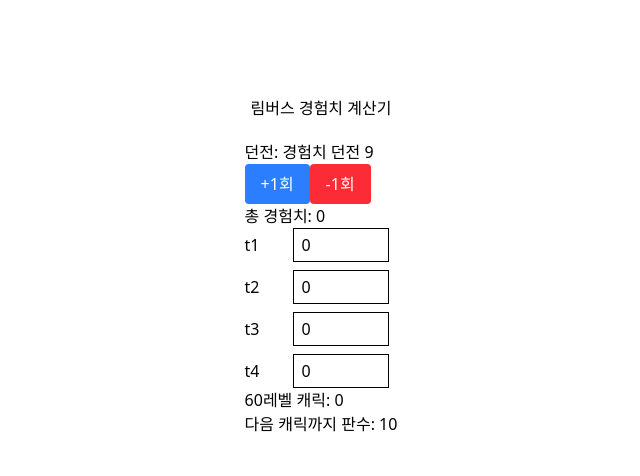
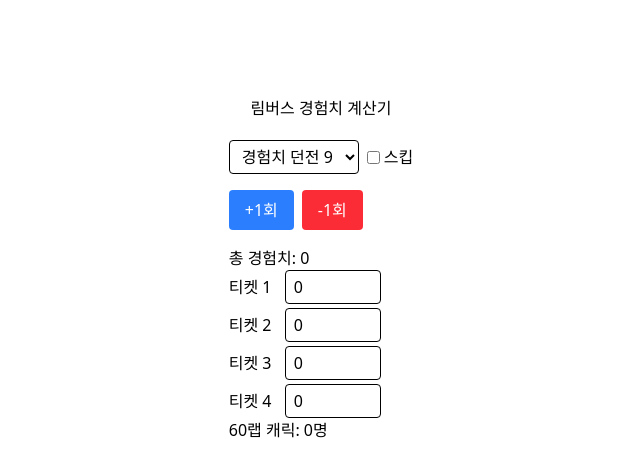
Before and after one commit to sangyun-hwang/subculture-tools, a Next.js app: page / in a window 1280 px wide. Shown: the top 476 px of the page, without its empty margins (319-959 px from the left). Built offline with nearby package versions, Linux system fonts and the light colour scheme.

Commit message:
[feat] 로직 완성

```diff
--- a/games/limbus-company/config.ts
+++ b/games/limbus-company/config.ts
@@ -1,4 +1,6 @@
-export const limbusCompany = {
+import { GameConfig } from "./exp/model/exp.types";
+
+export const limbusCompany: GameConfig = {
   id: "Limbus Company",
   name: '림버스 컴퍼니',
 
@@ -10,6 +12,13 @@ export const limbusCompany = {
       t4: 3000,
     },
 
+    ticketsName: {
+      t1: '티켓 1',
+      t2: '티켓 2',
+      t3: '티켓 3',
+      t4: '티켓 4',
+    },
+
     dungeons: {
       d9: {
         name: "경험치 던전 9",
@@ -19,6 +28,132 @@ export const limbusCompany = {
           t3: 6,
           t4: 6,
         },
+        skipReward: {
+          t1: 0,
+          t2: 9,
+          t3: 9,
+          t4: 9,
+        },
+      },
+      d8: {
+        name: "경험치 던전 8",
+        reward: {
+          t1: 0,
+          t2: 4,
+          t3: 2,
+          t4: 6,
+        },
+        skipReward: {
+          t1: 0,
+          t2: 6,
+          t3: 3,
+          t4: 9,
+        },
+      },
+      d7: {
+        name: "경험치 던전 7",
+        reward: {
+          t1: 0,
+          t2: 4,
+          t3: 4,
+          t4: 4,
+        },
+        skipReward: {
+          t1: 0,
+          t2: 6,
+          t3: 6,
+          t4: 6,
+        },
+      },
+      d6: {
+        name: "경험치 던전 6",
+        reward: {
+          t1: 0,
+          t2: 2,
+          t3: 2,
+          t4: 4,
+        },
+        skipReward: {
+          t1: 0,
+          t2: 3,
+          t3: 3,
+          t4: 6,
+        },
+      },
+      d5: {
+        name: "경험치 던전 5",
+        reward: {
+          t1: 0,
+          t2: 1,
+          t3: 6,
+          t4: 2,
+        },
+        skipReward: {
+          t1: 0,
+          t2: 2,
+          t3: 9,
+          t4: 3,
+        },
+      },
+      d4: {
+        name: "경험치 던전 4",
+        reward: {
+          t1: 0,
+          t2: 0,
+          t3: 4,
+          t4: 2,
+        },
+        skipReward: {
+          t1: 0,
+          t2: 0,
+          t3: 6,
+          t4: 3,
+        },
+      },
+      d3: {
+        name: "경험치 던전 3",
+        reward: {
+          t1: 0,
+          t2: 4,
+          t3: 4,
+          t4: 0,
+        },
+        skipReward: {
+          t1: 0,
+          t2: 6,
+          t3: 6,
+          t4: 0,
+        },
+      },
+      d2: {
+        name: "경험치 던전 2",
+        reward: {
+          t1: 0,
+          t2: 3,
+          t3: 3,
+          t4: 0,
+        },
+        skipReward: {
+          t1: 0,
+          t2: 5,
+          t3: 5,
+          t4: 0,
+        },
+      },
+      d1: {
+        name: "경험치 던전 1",
+        reward: {
+          t1: 6,
+          t2: 7,
+          t3: 0,
+          t4: 0,
+        },
+        skipReward: {
+          t1: 9,
+          t2: 11,
+          t3: 0,
+          t4: 0,
+        },
       },
     },
 
--- a/games/limbus-company/exp/model/exp.store.ts
+++ b/games/limbus-company/exp/model/exp.store.ts
@@ -1,13 +1,17 @@
 import { create } from 'zustand'
 import { persist, createJSONStorage } from 'zustand/middleware'
-import { Dungeon, Tickets } from './exp.types'
+import { EffectiveDungeon, Tickets } from './exp.types'
 import { applyDungeonReward } from './exp.utils'
 
 interface ExpState {
   tickets: Tickets
-  addDungeonRun: (dungeon: Dungeon, count?: number) => void
+  dungeonKey: string
+  isSkip: boolean
+  addDungeonRun: (dungeon: EffectiveDungeon, count?: number) => void
   setTicket: (type: keyof Tickets, value: number) => void
   reset: () => void
+  setDungeon: (key: string) => void
+  setSkip: (value: boolean) => void
 }
 
 export const useExpStore = create<ExpState>()(
@@ -19,6 +23,9 @@ export const useExpStore = create<ExpState>()(
         t3: 0,
         t4: 0,
       },
+
+      dungeonKey: "d9",
+      isSkip: false,
 
       addDungeonRun: (dungeon, count = 1) => {
         const newTickets = applyDungeonReward(
@@ -42,6 +49,10 @@ export const useExpStore = create<ExpState>()(
         set({
           tickets: { t1: 0, t2: 0, t3: 0, t4: 0 },
         }),
+
+      setDungeon: (key) => set({ dungeonKey: key }),
+
+      setSkip: (value) => set({ isSkip: value }),
     }),
     {
       name: 'exp-limbus',
--- a/games/limbus-company/exp/ui/ExpTool.tsx
+++ b/games/limbus-company/exp/ui/ExpTool.tsx
@@ -1,12 +1,21 @@
 'use client'
 
 import { useExpStore } from '../model/exp.store'
+import { Dungeon, EffectiveDungeon, ExpConfig } from '../model/exp.types'
 import { calculateExpSummary } from '../model/exp.utils'
 
-export function ExpTool({ config }: { config: any }) {
-  const { tickets, addDungeonRun, setTicket } = useExpStore()
+function getEffectiveDungeon(dungeon: Dungeon, isSkip: boolean): EffectiveDungeon {
+  return {
+    name: dungeon.name,
+    reward: isSkip ? dungeon.skipReward : dungeon.reward,
+  }
+}
 
-  const dungeon = config.dungeons.d9
+export function ExpTool({ config }: { config: ExpConfig }) {
+  const { tickets, addDungeonRun, setTicket, dungeonKey, setDungeon, isSkip, setSkip } = useExpStore()
+
+  const baseDungeon = config.dungeons[dungeonKey]
+  const dungeon = getEffectiveDungeon(baseDungeon, isSkip)
 
   const summary = calculateExpSummary({
     tickets,
@@ -17,33 +26,57 @@ export function ExpTool({ config }: { config: any }) {
 
   return (
     <div style={{ padding: 20 }}>
-      <h2>던전: {dungeon.name}</h2>
+      <div className="flex gap-2 items-center mb-4">
+        <select
+          name="dungeon"
+          value={dungeonKey}
+          onChange={(e) => setDungeon(e.target.value)}
+          className="border px-2 py-1 rounded"
+        >
+          {Object.entries(config.dungeons).map(([key, dungeon]) => (
+            <option key={key} value={key}>
+              {dungeon.name}
+            </option>
+          ))}
+        </select>
 
+        {/* 🔥 스킵 체크박스 */}
+        <label className="flex items-center gap-1">
+          <input
+            type="checkbox"
+            checked={isSkip}
+            onChange={(e) => setSkip(e.target.checked)}
+          />
+          스킵
+        </label>
+      </div>
+      <div className="flex gap-2 mb-4">
         <button
           className="bg-blue-500 text-white px-4 py-2 rounded"
           onClick={() => addDungeonRun(dungeon, 1)}>+1회</button>
         <button
           className="bg-red-500 text-white px-4 py-2 rounded"
           onClick={() => addDungeonRun(dungeon, -1)}>-1회</button>
+      </div>
+
 
       <div>총 경험치: {summary.totalExp}</div>
-      <div className="space-y-2">
+      <div className="space-y-1">
         {Object.entries(tickets).map(([type, value]) => (
           <div key={type} className="flex gap-2 items-center">
-            <span className="w-10">{type}</span>
+            <span className="w-12">{config.ticketsName[type as keyof typeof config.ticketsName]}</span>
             <input
               type="number"
               value={value}
               onChange={(e) =>
                 setTicket(type as any, Number(e.target.value))
               }
-              className="border px-2 py-1 w-24"
+              className="border px-2 py-1 w-24 rounded"
             />
           </div>
         ))}
       </div>
-      <div>60레벨 캐릭: {summary.characters}</div>
-      <div>다음 캐릭까지 판수: {summary.runsForNext}</div>
+      <div>60랩 캐릭: {summary.characters}명</div>
     </div >
   )
 }
```
Also changed, not shown: games/limbus-company/exp/model/exp.types.ts (+24 -1 lines), games/limbus-company/exp/model/exp.utils.ts (+5 -5 lines). Lines whose indentation alone changed are shown as unchanged.
